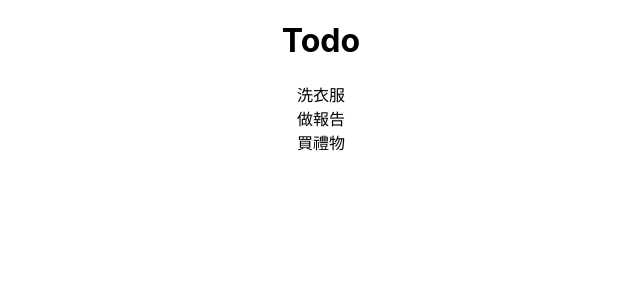
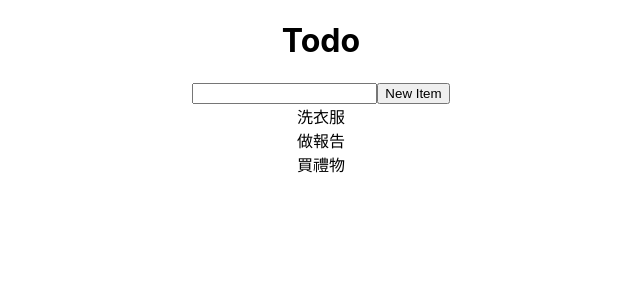
Before and after one commit to a19860101/20220313, a React (Create React App) app in the folder react/my-react/: page / in a window 1280 px wide. Shown: the top 300 px of the page, without its empty margins (319-959 px from the left). Built offline with nearby package versions, Linux system fonts and the light colour scheme.

Commit message:
20220717

```diff
--- a/react/my-react/src/Todo/index.js
+++ b/react/my-react/src/Todo/index.js
@@ -19,9 +19,17 @@ const Todo = ()=>{
         },
     ])
 
+    const [input, setInput] = useState('');
+    function handleInput(e){
+        setInput(e.target.value);
+        console.log(input)
+    }
     return (
         <>
             <h1>Todo</h1>
+            <input type="text"  value={input} onChange={handleInput}/>
+            <button>New Item</button>
+            <div>{input}</div>
             <div>
                 {
                     todos.map(todo => <List name={todo.name} isCompleted={todo.isCompleted} key={todo.id} />)
```
